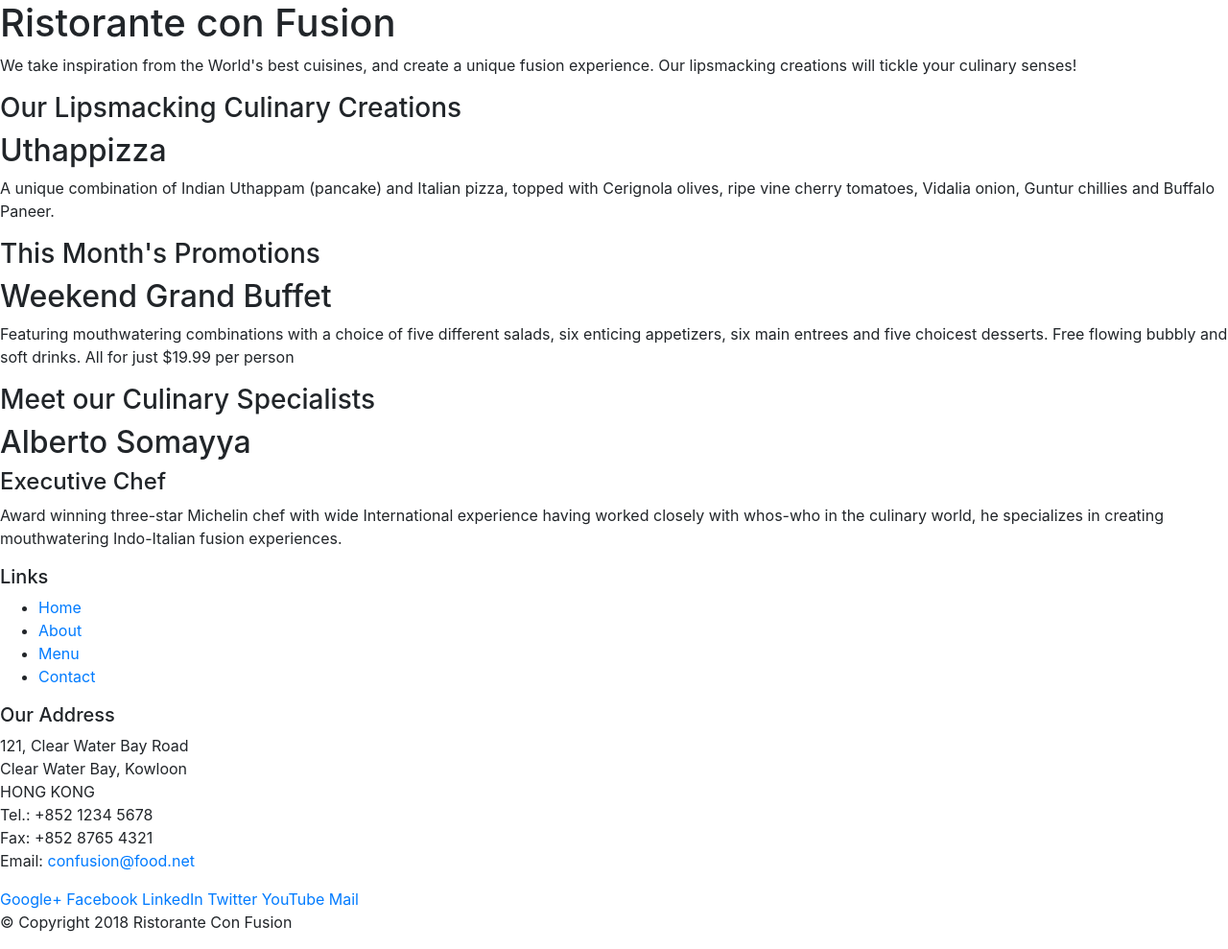
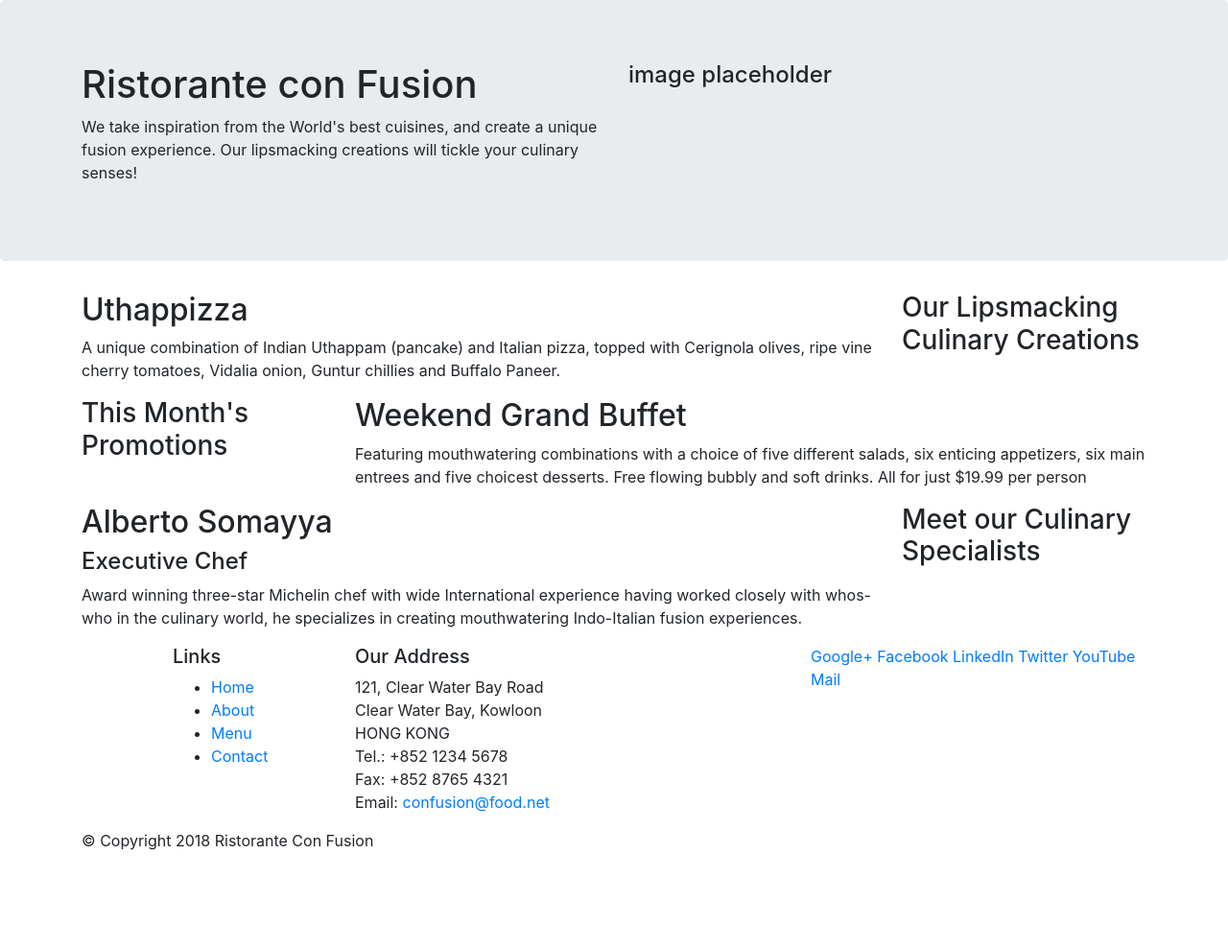
Before and after one commit to sreejithmunthikodu/Bootsrap_coursera, a Flask app: page / in a window 1280 px wide. Shown: the whole page at 96% size. After the commit the page ends 886 px from the top, so only its background shows below. Run offline with Flask 2, Linux system fonts and the light colour scheme; some libraries are stand-ins or nearby versions.

Commit message:
version 2 layout

```diff
--- a/restaurent/templates/index.html
+++ b/restaurent/templates/index.html
@@ -12,46 +12,47 @@
 
 <body>
 
-    <header>
-        <div>
-            <div>
-                <div>
+    <header class="jumbotron">
+        <div class="container">
+            <div class="row">
+                <div class="col-12 col-sm-6">
                     <h1>Ristorante con Fusion</h1>
                     <p>We take inspiration from the World's best cuisines, and create a unique fusion experience. Our lipsmacking creations will tickle your culinary senses!</p>
                 </div>
-                <div>
+                <div class="col-12 col-sm">
+                	<h4>image placeholder</h4>
                 </div>
             </div>
         </div>
     </header>
 
-    <div>
-        <div>
-            <div>
+    <div class="container">
+        <div class="row">
+            <div class="col-12 col-sm-4 order-sm-last col-md-3">
                 <h3>Our Lipsmacking Culinary Creations</h3>
             </div>
-            <div>
+            <div class="col col-sm col-md">
                 <h2>Uthappizza</h2>
                 <p>A unique combination of Indian Uthappam (pancake) and Italian pizza, topped with Cerignola olives, ripe vine cherry tomatoes, Vidalia onion, Guntur chillies and Buffalo Paneer.</p>
             </div>
         </div>
 
 
-        <div>
-            <div>
+        <div class="row">
+            <div class="col-12 col-sm-4 col-md-3">
                 <h3>This Month's Promotions</h3>
             </div>
-            <div>
+            <div class="col col-sm col-md">
                 <h2>Weekend Grand Buffet</h2>
                 <p>Featuring mouthwatering combinations with a choice of five different salads, six enticing appetizers, six main entrees and five choicest desserts. Free flowing bubbly and soft drinks. All for just $19.99 per person </p>
             </div>
         </div>
 
-        <div>
-            <div>
+        <div class="row">
+            <div class="col-12 col-sm-4 order-sm-last col-md-3">
                 <h3>Meet our Culinary Specialists</h3>
             </div>
-            <div>
+            <div class="col col-sm col-md">
                 <h2>Alberto Somayya</h2>
                 <h4>Executive Chef</h4>
                 <p>Award winning three-star Michelin chef with wide International experience having worked closely with whos-who in the culinary world, he specializes in creating mouthwatering Indo-Italian fusion experiences. </p>
@@ -60,9 +61,9 @@
     </div>
 
     <footer>
-        <div>
-            <div>
-                <div>
+        <div class="container">
+            <div class="row">
+                <div class="col-4 offset-1 col-sm-2">
                     <h5>Links</h5>
                     <ul>
                         <li><a href="#">Home</a></li>
@@ -71,7 +72,7 @@
                         <li><a href="#">Contact</a></li>
                     </ul>
                 </div>
-                <div>
+                <div class="col-7 col-sm-5">
                     <h5>Our Address</h5>
                     <address>
 		              121, Clear Water Bay Road<br>
@@ -82,7 +83,7 @@
 		              Email: <a href="mailto:confusion@food.net">confusion@food.net</a>
 		           </address>
                 </div>
-                <div>
+                <div class="col-12 col-sm-4">
                     <div>
                         <a href="http://google.com/+">Google+</a>
                         <a href="http://www.facebook.com/profile.php?id=">Facebook</a>
@@ -93,8 +94,8 @@
                     </div>
                 </div>
            </div>
-           <div>
-                <div>
+           <div class="row">
+                <div class="col-auto">
                     <p>© Copyright 2018 Ristorante Con Fusion</p>
                 </div>
            </div>
```
